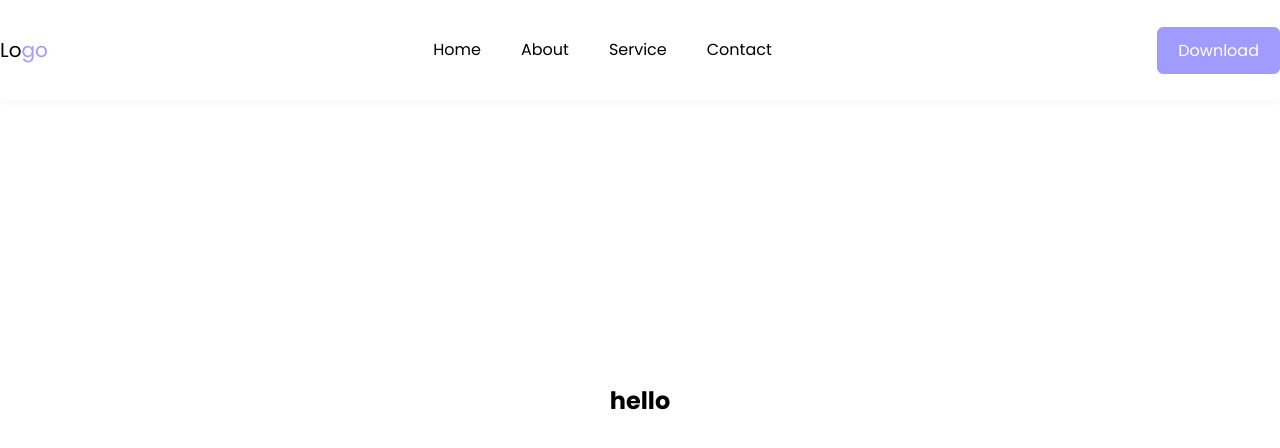
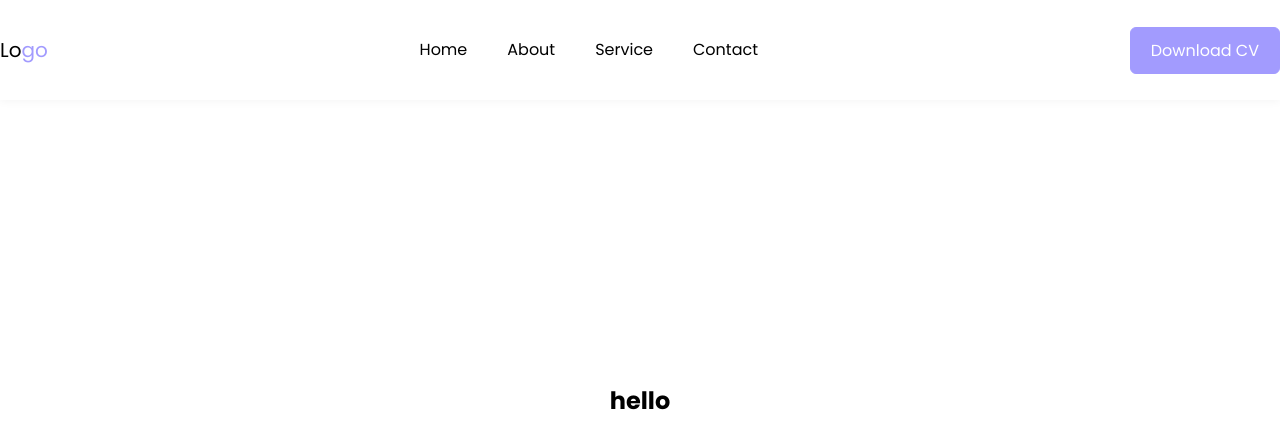
Before and after one commit to rasulbeksoftwareengineer/githubteam, a plain HTML site: page index.html in a window 1280 px wide. Drawn offline with Linux system fonts and the light colour scheme.

Commit message:
btn edit Download CV

```diff
--- a/index.html
+++ b/index.html
@@ -17,7 +17,7 @@
                 <a href="#">Contact</a>
             </nav>
             <a href="#" class="btn btn-primary">
-                Download
+                Download CV
             </a>
         </div>
     </header>
```
